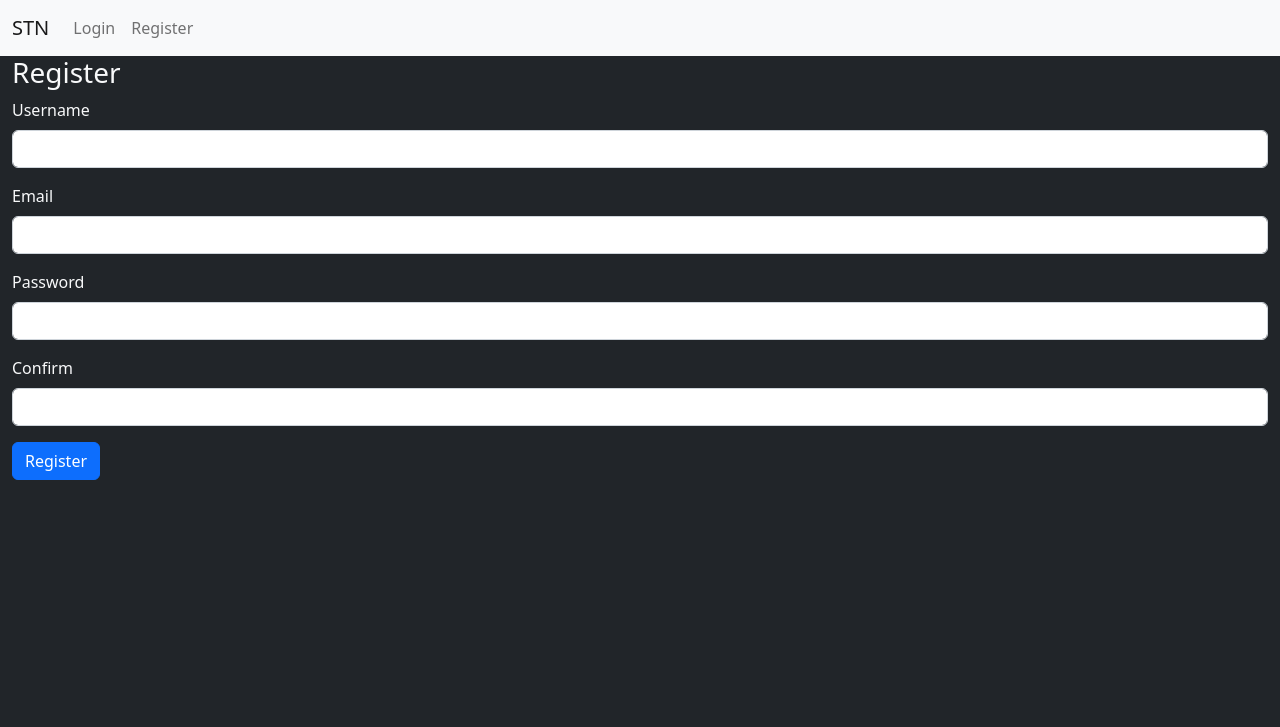
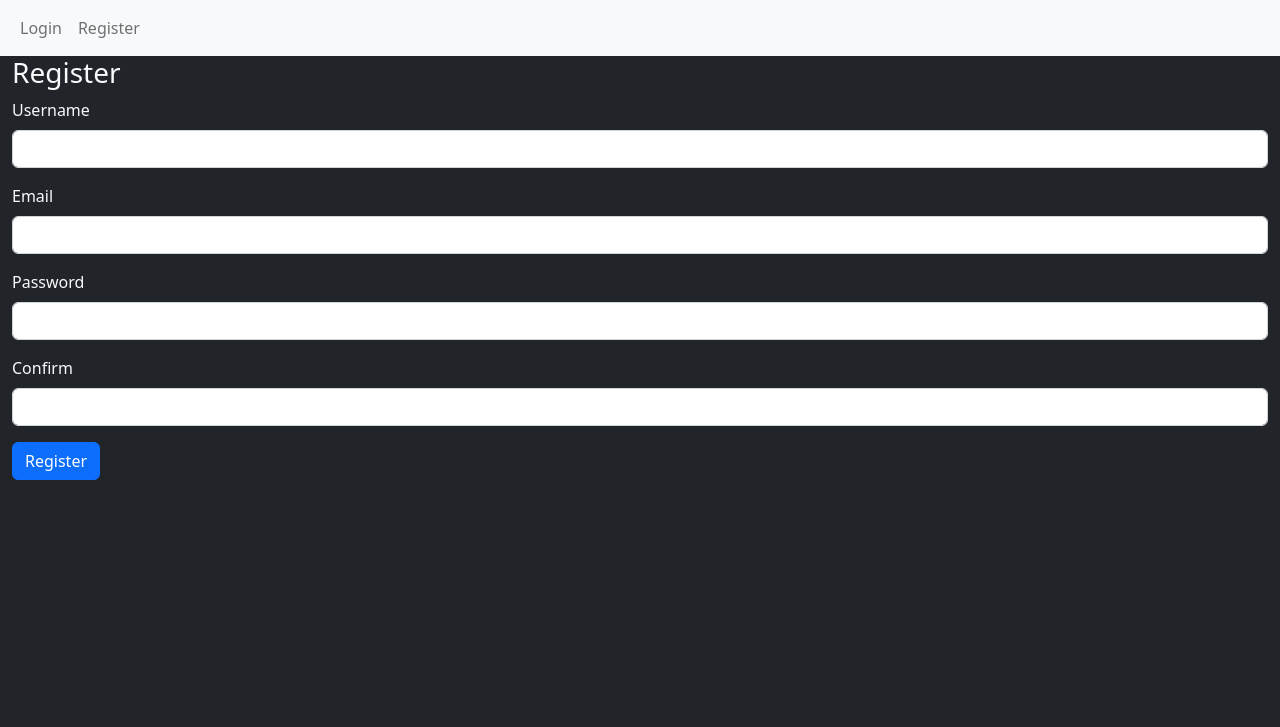
Before and after one commit to AaqibRafiulla/IS601-007, a Flask app: page /register in a window 1280 px wide. Shown: the top 727 px of the page. Run offline with Flask 2, Linux system fonts and the light colour scheme; some libraries are stand-ins or nearby versions.

Commit message:
made minor changes to files

```diff
--- a/IS601-F22-Project-MS3-Purchase/project/templates/nav.html
+++ b/IS601-F22-Project-MS3-Purchase/project/templates/nav.html
@@ -1,12 +1,12 @@
 {% from "_dropdown_nav.html" import dropdown_nav %}
 <nav class="navbar navbar-expand-lg bg-light">
     <div class="container-fluid">
-        <a class="navbar-brand" href="{{url_for('game.index')}}">STN</a>
+        {# <a class="navbar-brand" href="{{url_for('game.index')}}">STN</a>
         <button class="navbar-toggler" type="button" data-bs-toggle="collapse"
             data-bs-target="#navbarSupportedContent" aria-controls="navbarSupportedContent"
             aria-expanded="false" aria-label="Toggle navigation">
             <span class="navbar-toggler-icon"></span>
-        </button>
+        </button> #}
         <div class="collapse navbar-collapse" id="navbarSupportedContent">
             <ul class="navbar-nav me-auto mb-2 mb-lg-0">
                 {% if not current_user.is_authenticated %}
```
